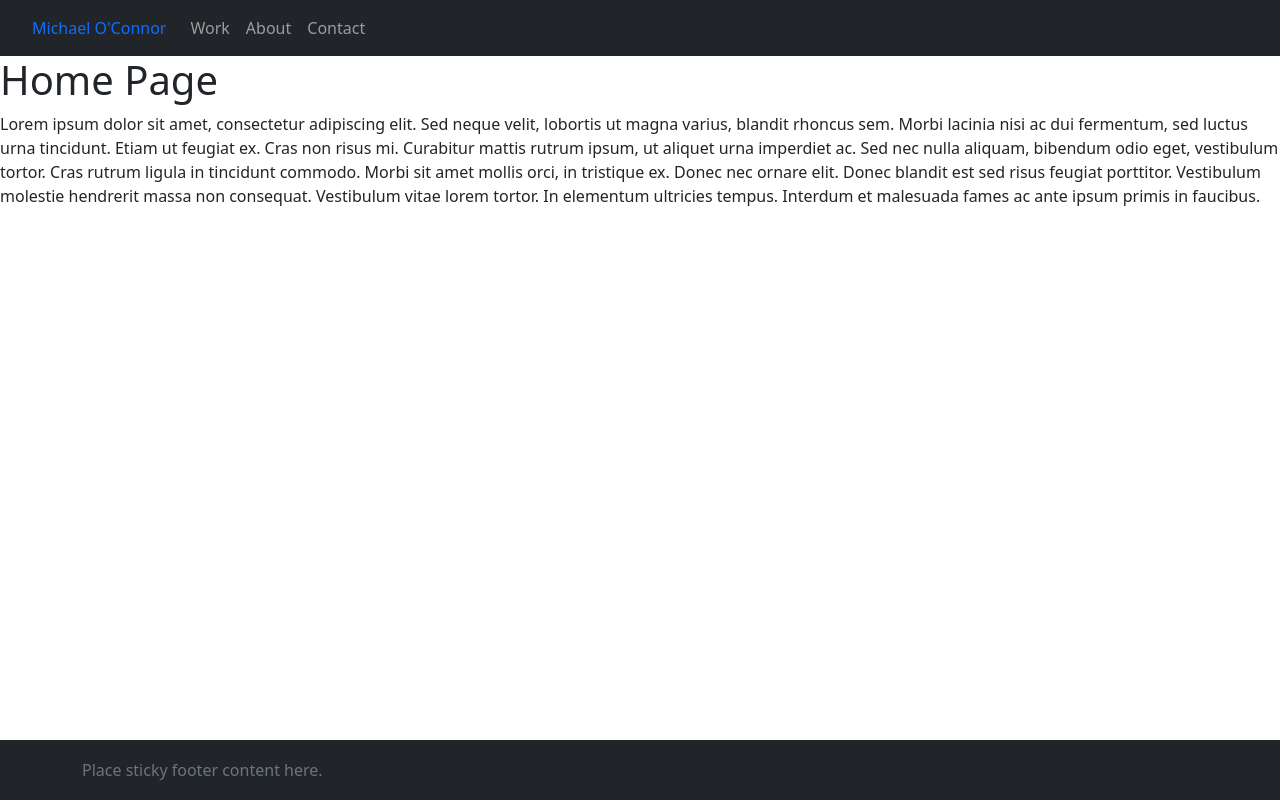
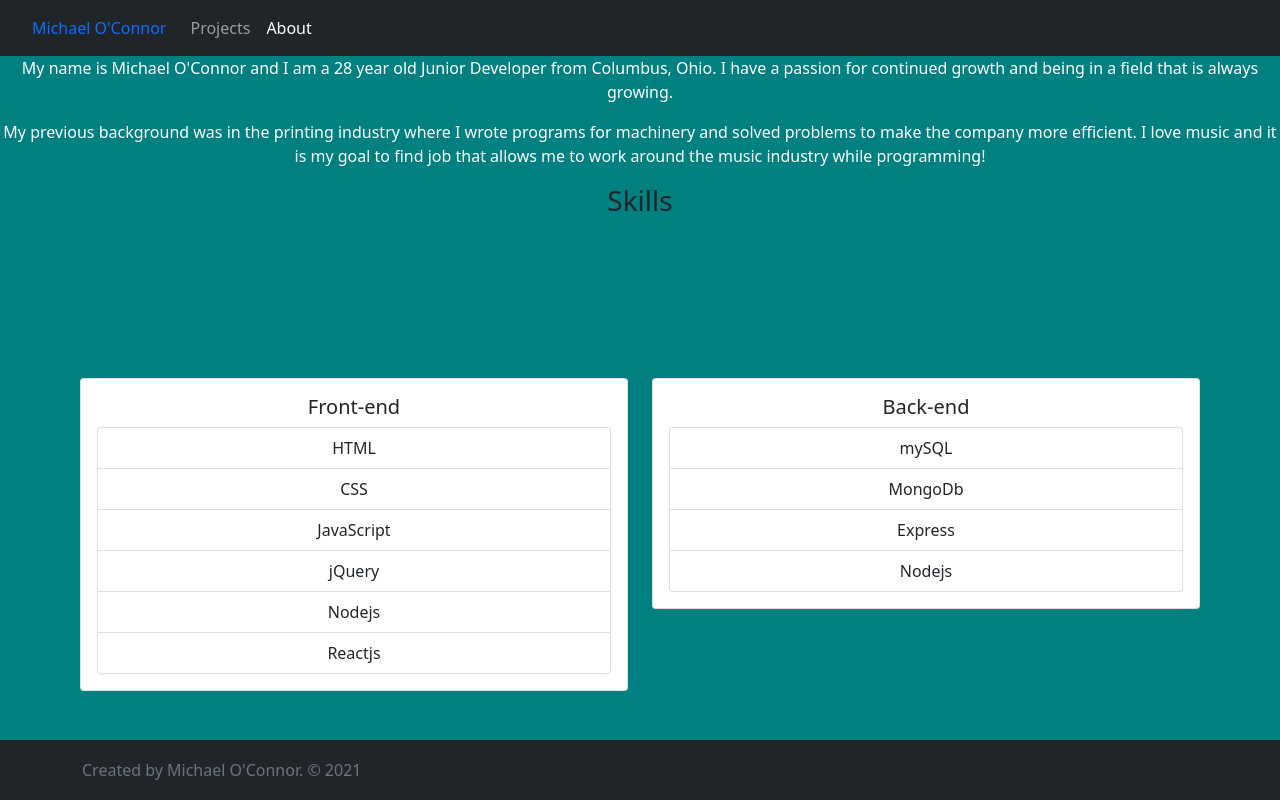
Before and after one commit to oconnor97/react-portfolio, a React (Create React App) app: page / in a window 1280 px wide. Built offline with nearby package versions, Linux system fonts and the light colour scheme.

Commit message:
changing styles and adding skills section

```diff
--- a/src/App.js
+++ b/src/App.js
@@ -2,9 +2,9 @@ import React from "react";
 import { BrowserRouter as Router, Route } from "react-router-dom";
 import NavTabs from "./components/NavTabs";
 import Home from "./components/pages/Home";
-import About from "./components/pages/About";
 import Contact from "./components/pages/Contact";
 import Footer from "./components/Footer";
+import Projects from "./components/pages/Projects";
 
 function App() {
   return (
@@ -12,8 +12,10 @@ function App() {
       <div>
         <NavTabs />
         <Route exact path="/" component={Home} />
-        <Route exact path="/about" component={About} />
+        <Route exact path="/about" component={Home} />
         <Route path="/contact" component={Contact} />
+        <Route path="/projects" component={Projects} />
+
         <Footer />
       </div>
     </Router>
--- a/src/components/Footer.js
+++ b/src/components/Footer.js
@@ -15,7 +15,7 @@ const Footer = () => {
 
         <footer class="footer" style={divStyle}>
             <div class="container">
-                <span class="text-muted">Place sticky footer content here.</span>
+                <span class="text-muted">Created by Michael O'Connor. © 2021</span>
             </div>
         </footer>
 
--- a/src/components/NavTabs.js
+++ b/src/components/NavTabs.js
@@ -16,24 +16,17 @@ function NavTabs() {
       <div class="collapse navbar-collapse" id="navbarNav">
         <ul className="navbar-nav">
           <li className="nav-item">
-            <Link to="/" className={location.pathname === "/work" ? "nav-link active" : "nav-link"}>
-              Work
+            <Link
+              to="/projects" className={location.pathname === "/projects" ? "nav-link active" : "nav-link"}>
+              Projects
             </Link>
           </li>
           <li className="nav-item">
             <Link
               to="/about"
-              className={location.pathname === "/about" ? "nav-link active" : "nav-link"}
+              className={location.pathname === "/" ? "nav-link active" : "nav-link"}
             >
               About
-            </Link>
-          </li>
-          <li className="nav-item">
-            <Link
-              to="/contact"
-              className={location.pathname === "/contact" ? "nav-link active" : "nav-link"}
-            >
-              Contact
             </Link>
           </li>
         </ul>
--- a/src/components/pages/About.js
+++ /dev/null
@@ -1,18 +0,0 @@
-import React from "react";
-
-function About() {
-  return (
-    <div>
-      <h1>About Page</h1>
-      <p>
-        Nunc pharetra finibus est at efficitur. Praesent sed congue diam. Integer gravida dui
-        mauris, ut interdum nunc egestas sed. Aenean sed mollis diam. Nunc aliquet risus ac finibus
-        porta. Nam quis arcu non lectus tincidunt fermentum. Suspendisse aliquet orci porta quam
-        semper imperdiet. Praesent euismod mi justo, faucibus scelerisque risus cursus in. Sed
-        rhoncus mollis diam, sit amet facilisis lectus blandit at.
-      </p>
-    </div>
-  );
-}
-
-export default About;
--- a/src/components/pages/Home.js
+++ b/src/components/pages/Home.js
@@ -1,20 +1,51 @@
 import React from "react";
+
+
+
 
 function Home() {
   return (
-    <div>
-      <h1>Home Page</h1>
-      <p>
-        Lorem ipsum dolor sit amet, consectetur adipiscing elit. Sed neque velit, lobortis ut magna
-        varius, blandit rhoncus sem. Morbi lacinia nisi ac dui fermentum, sed luctus urna tincidunt.
-        Etiam ut feugiat ex. Cras non risus mi. Curabitur mattis rutrum ipsum, ut aliquet urna
-        imperdiet ac. Sed nec nulla aliquam, bibendum odio eget, vestibulum tortor. Cras rutrum
-        ligula in tincidunt commodo. Morbi sit amet mollis orci, in tristique ex. Donec nec ornare
-        elit. Donec blandit est sed risus feugiat porttitor. Vestibulum molestie hendrerit massa non
-        consequat. Vestibulum vitae lorem tortor. In elementum ultricies tempus. Interdum et
-        malesuada fames ac ante ipsum primis in faucibus.
-      </p>
+    <div style={{ backgroundColor: "#008080", textAlign: 'center' }}>
+      <p style={{ color: "white" }}> My name is Michael O'Connor and I am a 28 year old Junior Developer from Columbus, Ohio.  I have a passion for continued growth and being in a field that is always growing.</p>
+      <p style={{ color: "white" }}>My previous background was in the printing industry where I wrote programs for machinery and solved problems to make the company more efficient.  I love music and it is my goal to find job that allows me to work around the music industry while programming! </p>
+
+      <h3> Skills </h3>
+      <div class="row" style={{ marginTop: "5rem", padding: '5rem' }}>
+        <div class="col-sm-6">
+          <div class="card">
+            <div class="card-body">
+              <h5 class="card-title"> Front-end</h5>
+              <ul class="list-group">
+                <li class="list-group-item">HTML</li>
+                <li class="list-group-item">CSS</li>
+                <li class="list-group-item">JavaScript</li>
+                <li class="list-group-item">jQuery</li>
+                <li class="list-group-item">Nodejs</li>
+                <li class="list-group-item">Reactjs</li>
+              </ul>
+
+            </div>
+          </div>
+        </div>
+        <div class="col-sm-6">
+          <div class="card">
+            <div class="card-body">
+              <h5 class="card-title">Back-end</h5>
+              <ul class="list-group">
+                <li class="list-group-item">mySQL</li>
+                <li class="list-group-item">MongoDb</li>
+                <li class="list-group-item">Express</li>
+                <li class="list-group-item">Nodejs</li>
+              </ul>
+
+
+            </div>
+          </div>
+        </div>
+      </div>
+
     </div>
+
   );
 }
 
```
